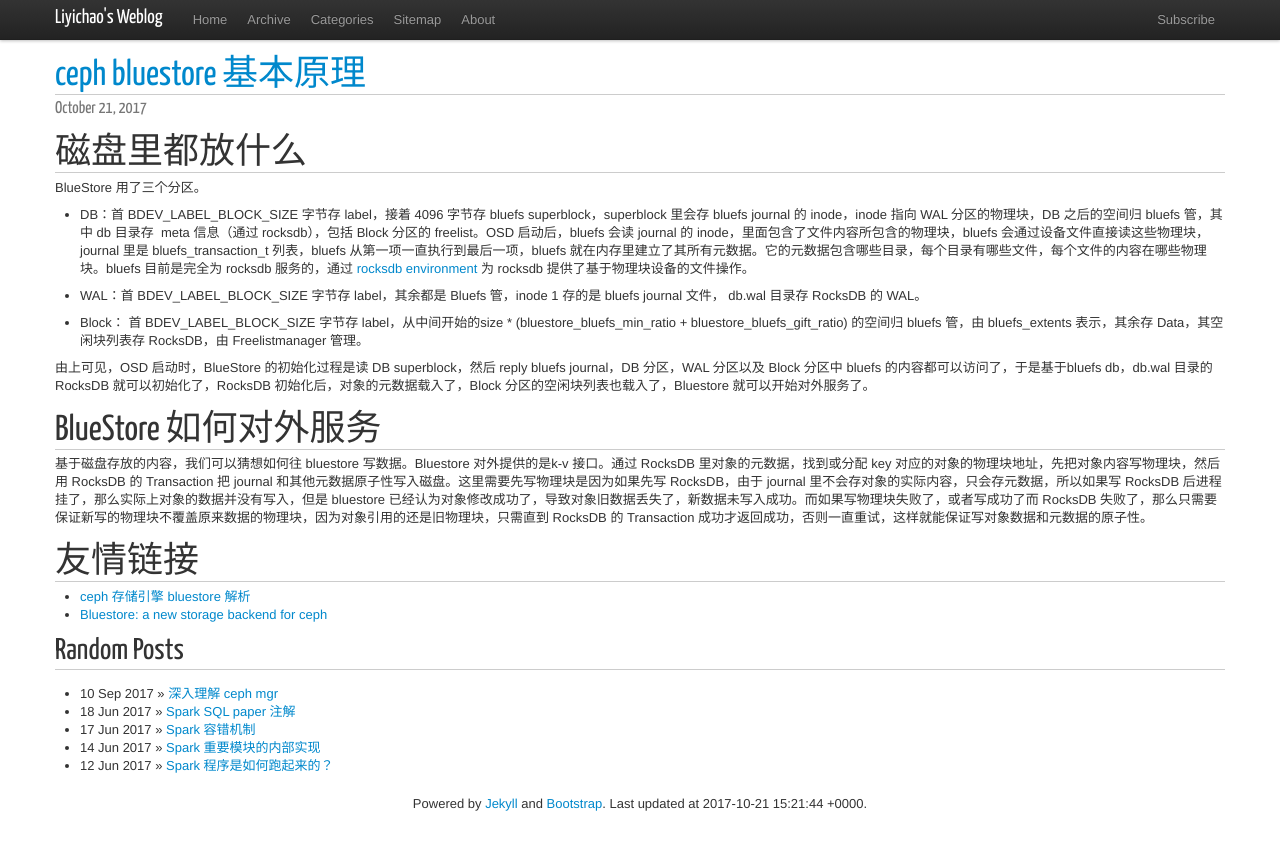
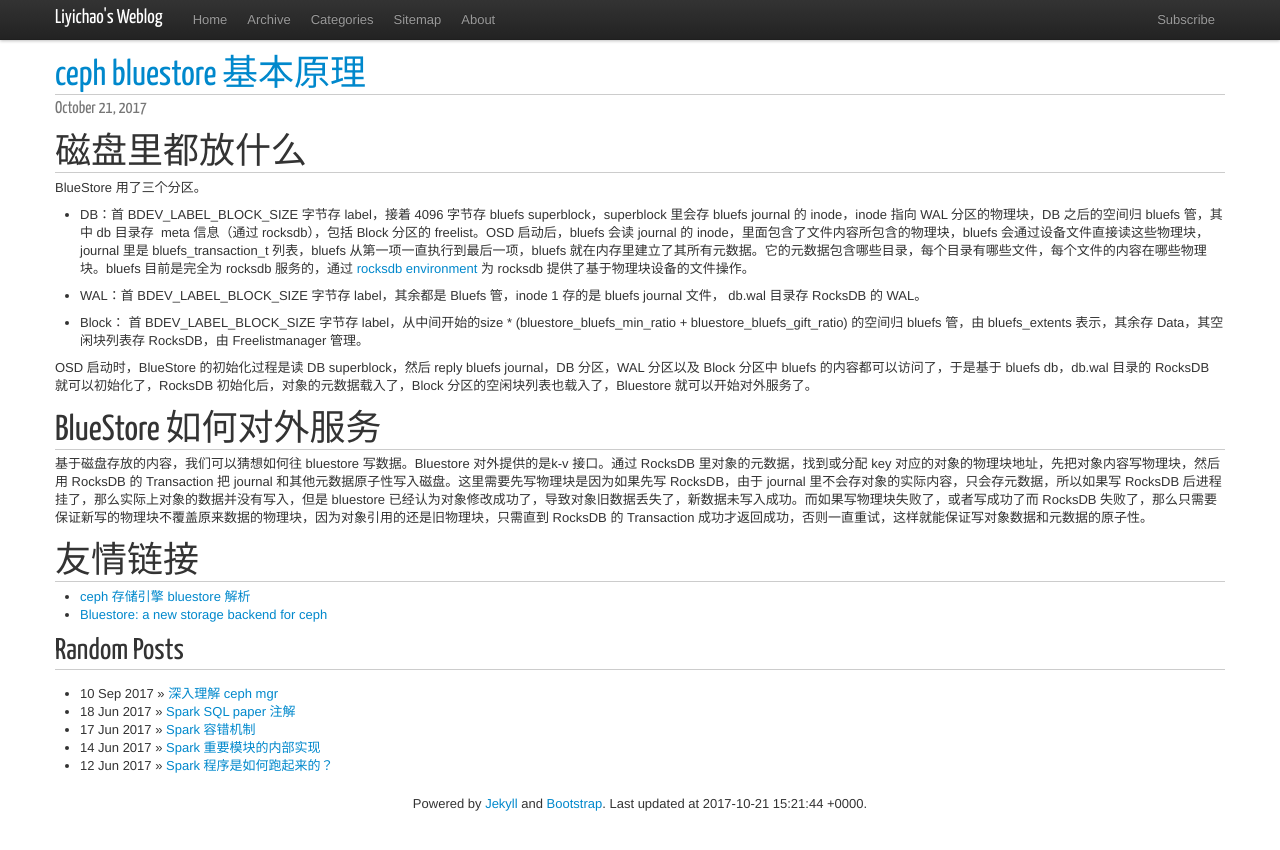
Before and after one commit to liyichao/liyichao.github.io, a Jekyll site: the page built from _posts/2017/2017-10-21-ceph-bluestore-基本原理.md, in a window 1280 px wide. Shown: the top 850 px of the page. Built offline with Jekyll 4.4.1, drawn with Linux system fonts in a browser that asks for light colours; nearby versions of some CDN libraries; comment, search, counter and statistics services are not loaded.

Commit message:
Minor fix.

```diff
--- a/_posts/2017/2017-10-21-ceph-bluestore-基本原理.md
+++ b/_posts/2017/2017-10-21-ceph-bluestore-基本原理.md
@@ -16,7 +16,7 @@ BlueStore 用了三个分区。
 
 * Block： 首 BDEV_LABEL_BLOCK_SIZE 字节存 label，从中间开始的size * (bluestore_bluefs_min_ratio + bluestore_bluefs_gift_ratio) 的空间归 bluefs 管，由 bluefs_extents 表示，其余存 Data，其空闲块列表存 RocksDB，由 Freelistmanager 管理。
 
-由上可见，OSD 启动时，BlueStore 的初始化过程是读 DB superblock，然后 reply bluefs journal，DB 分区，WAL 分区以及 Block 分区中 bluefs 的内容都可以访问了，于是基于bluefs db，db.wal 目录的 RocksDB 就可以初始化了，RocksDB 初始化后，对象的元数据载入了，Block 分区的空闲块列表也载入了，Bluestore 就可以开始对外服务了。
+OSD 启动时，BlueStore 的初始化过程是读 DB superblock，然后 reply bluefs journal，DB 分区，WAL 分区以及 Block 分区中 bluefs 的内容都可以访问了，于是基于 bluefs db，db.wal 目录的 RocksDB 就可以初始化了，RocksDB 初始化后，对象的元数据载入了，Block 分区的空闲块列表也载入了，Bluestore 就可以开始对外服务了。
 
 # BlueStore 如何对外服务
 
```
